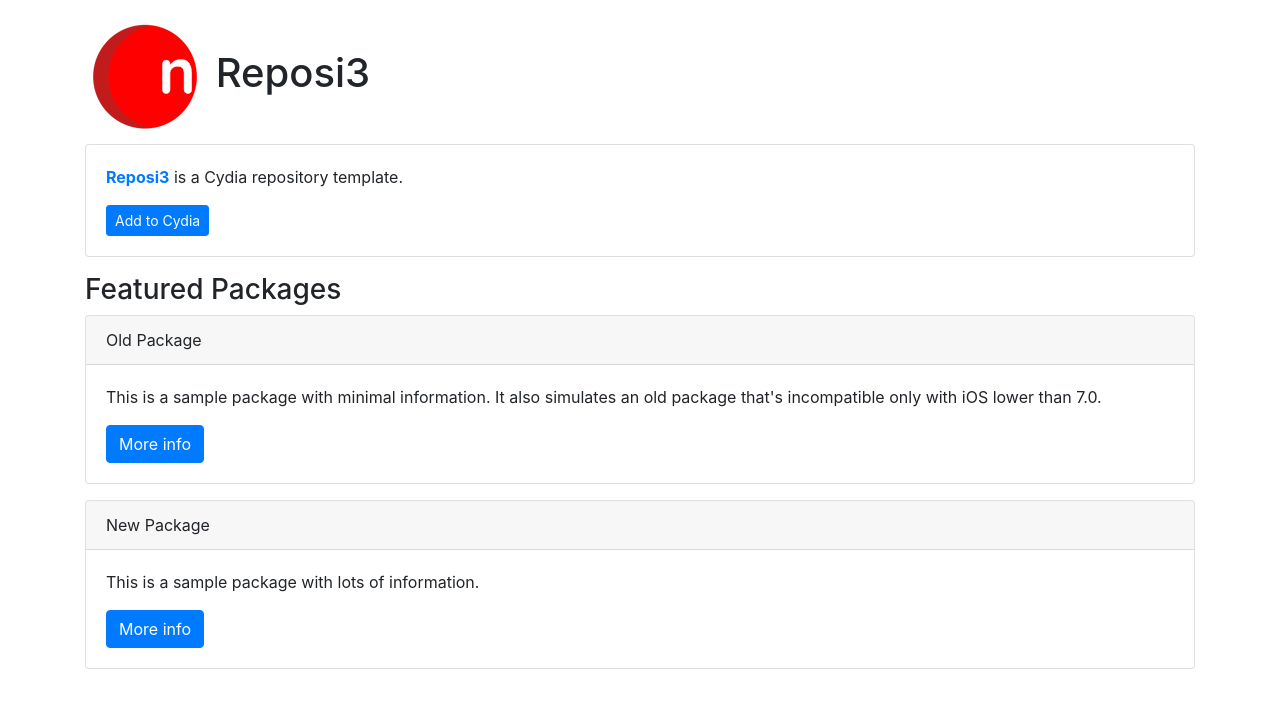
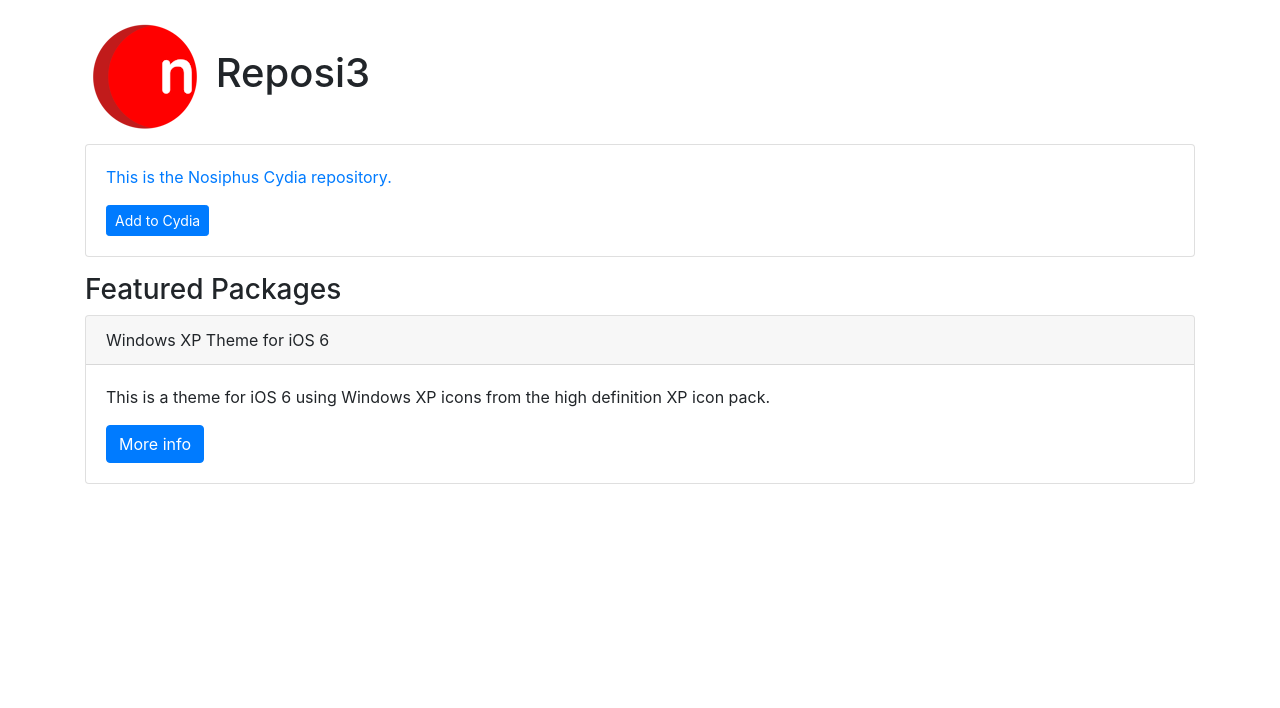
Before and after one commit to Nosiphus/cydia, a plain HTML site: page index.html in a window 1280 px wide. Drawn offline with nearby package versions, Linux system fonts and the light colour scheme.

Commit message:
Update index

```diff
--- a/index.html
+++ b/index.html
@@ -17,7 +17,7 @@
 <div class="container">
 	<div class="card">
 		<div class="card-body">
-			<p><span class="text-primary"><b>Reposi3</span></b> is a Cydia repository template.</p>
+			<p><span class="text-primary">This is the Nosiphus Cydia repository.</p>
 			<a class="btn btn-sm btn-primary" href="cydia://url/https://cydia.saurik.com/api/share#?source=https://cydia.nosiphus.com/">Add to Cydia</a>
 		</div>
 	</div>
@@ -30,24 +30,13 @@
 <div class="container">
 	<div class="card">
 		<div class="card-header">
-			Old Package
+			Windows XP Theme for iOS 6
 		</div>
 		<div class="card-body">
-		  <p class="card-text">This is a sample package with minimal information.
-			It also simulates an old package that's incompatible only with iOS lower than 7.0.</p>
-			<a class="btn btn-xs btn-primary" href="depictions/?p=com.supermamon.oldpackage">More info</a>
+		  <p class="card-text">This is a theme for iOS 6 using Windows XP icons from the high definition XP icon pack.</p>
+			<a class="btn btn-xs btn-primary" href="depictions/?p=com.nosiphus.windowsxp">More info</a>
 		</div>
 	</div>
-	<div class="card">
-		<div class="card-header">
-			New Package
-		</div>
-		<div class="card-body">
-		  <p class="card-text">This is a sample package with lots of information.</p>
-		  <a class="btn btn-xs btn-primary" href="depictions/?p=com.supermamon.newpackage">More info</a>
-		</div>
-	</div>
-
 </div>
 
 </body>
```
